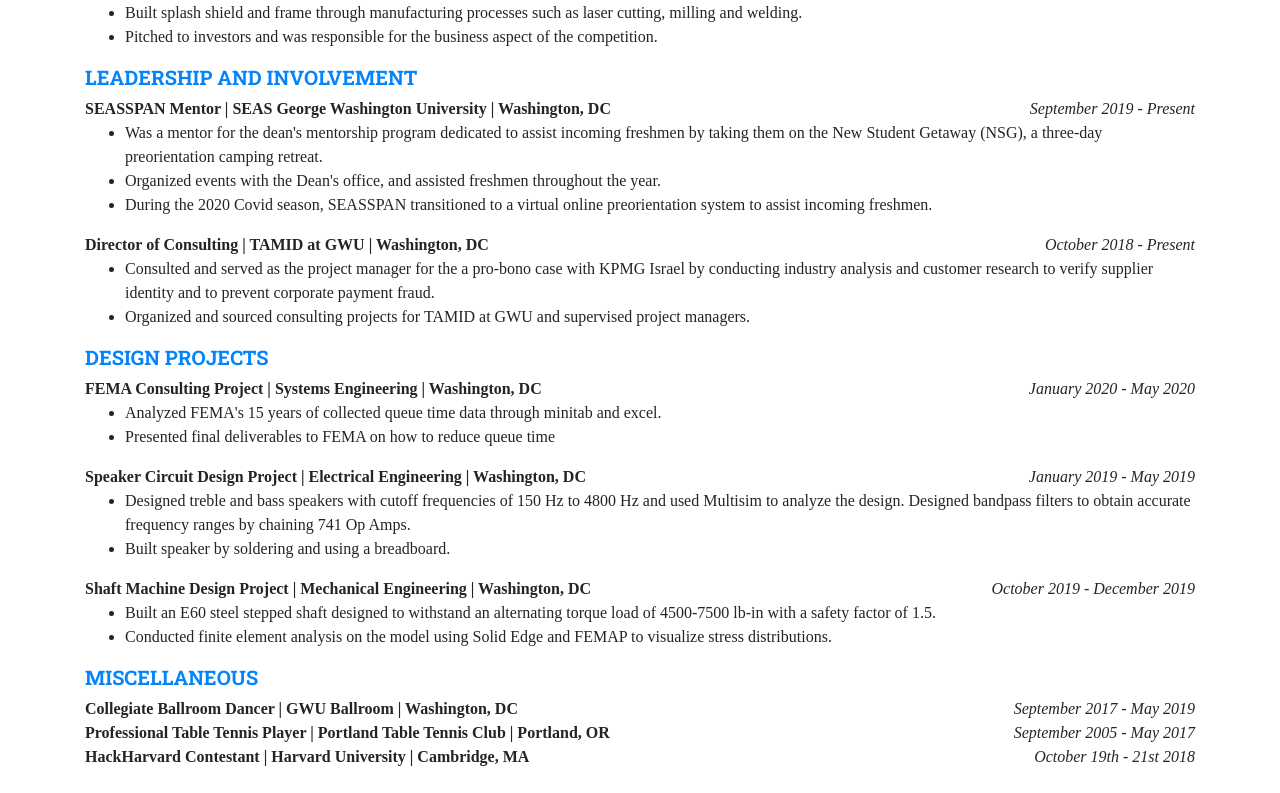
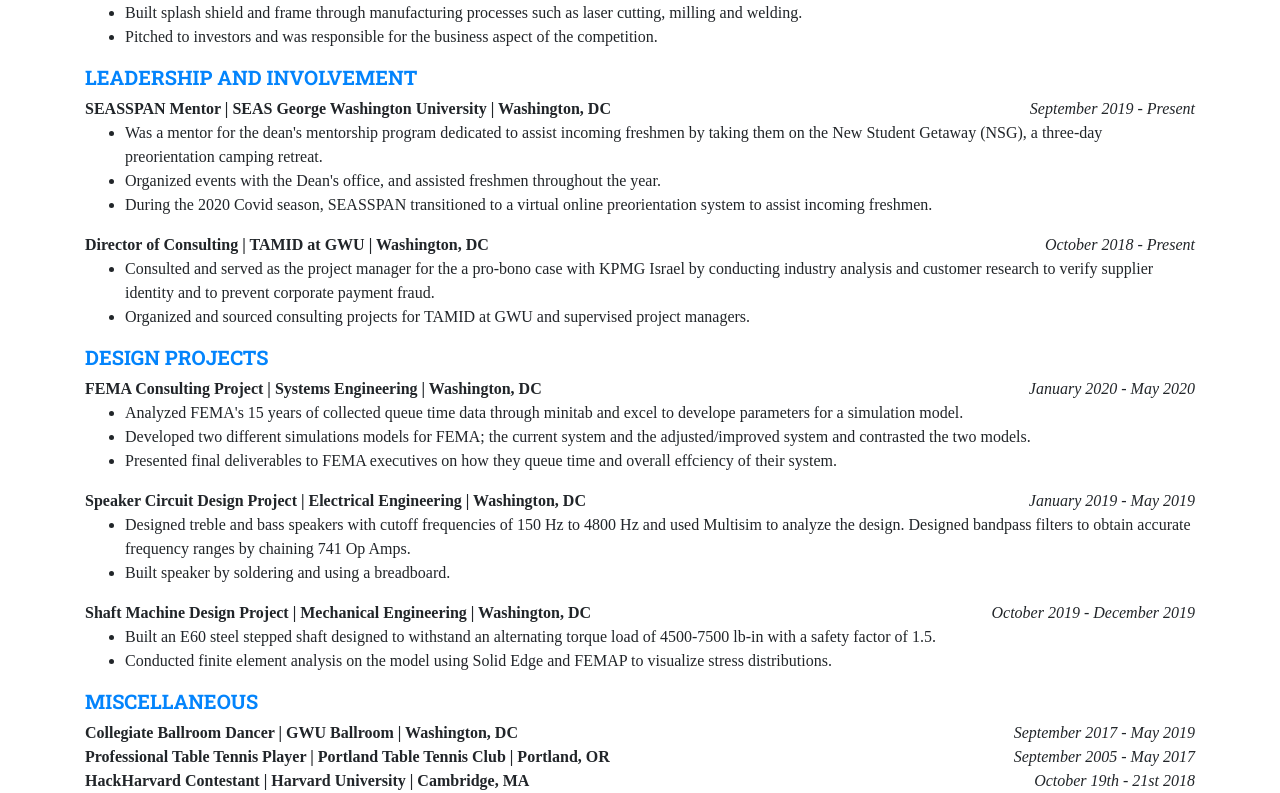
Before and after one commit to maoxiwang/maoxiwang.github.io, a React (Create React App) app: page /resume in a window 1280 px wide. Shown: the part 1022-1815 px from the top of the page. Before the commit the page ends 1791 px from the top, so only its background shows below. Built offline with nearby package versions, Linux system fonts and the light colour scheme; a web font is replaced by a local one.

Commit message:
New Update

```diff
--- a/src/Home.jsx
+++ b/src/Home.jsx
@@ -31,8 +31,6 @@ const Home = () => (
         <ProjectBlock imageSource={Shaft} title="Mechanical Design: Gear Shaft" description = "Mechanical Design and Finite Element Analysis" />
         <ProjectBlock imageSource={Screw_Jack} title="Manufacturing Project" description = "Designed and Manufactured a Screw Jack" />
         <ProjectBlock imageSource={Regression_Report_Photo} height={null} title="Regression Report on Crime City Data" description = "Variables that correlate to high crime rates analysis"/>
-
-
       </Col>
     </Row>
   </Container>
--- a/src/Resume.jsx
+++ b/src/Resume.jsx
@@ -11,7 +11,7 @@ const Home = () => (
       <Col>
         <h1>Full Resume</h1>
         This resume includes everything that I have done, the information on my personal website will exceed one page. My one page resume can be found through this
-        <a href="https://drive.google.com/file/d/1p71BfzyTEPyhLeDYSdvBgQn6z2ikCtfq/view?usp=sharing"> Link</a>.
+        <a href="https://drive.google.com/file/d/1p71BfzyTEPyhLeDYSdvBgQn6z2ikCtfq/view?usp=sharing"> {"Link"}</a>.
         <h2>Education</h2>
         <LeftRight>
           <div className="font-weight-bold">Senior | The George Washington University | Washƒington, DC</div>
@@ -119,8 +119,9 @@ const Home = () => (
           <div className="font-italic">January 2020 - May 2020 </div>
         </LeftRight>
         <ul>
-          <li>Analyzed FEMA's 15 years of collected queue time data through minitab and excel. </li>
-          <li>Presented final deliverables to FEMA on how to reduce queue time</li>
+          <li>Analyzed FEMA's 15 years of collected queue time data through minitab and excel to develope parameters for a simulation model. </li>
+          <li>Developed two different simulations models for FEMA; the current system and the adjusted/improved system and contrasted the two models.</li>
+          <li>Presented final deliverables to FEMA executives on how they queue time and overall effciency of their system. </li>
           </ul>
         <LeftRight>
           <div className="font-weight-bold">Speaker Circuit Design Project | Electrical Engineering | Washington, DC </div>
```
Also changed, not shown: src/App.jsx (line endings or trailing spaces).
